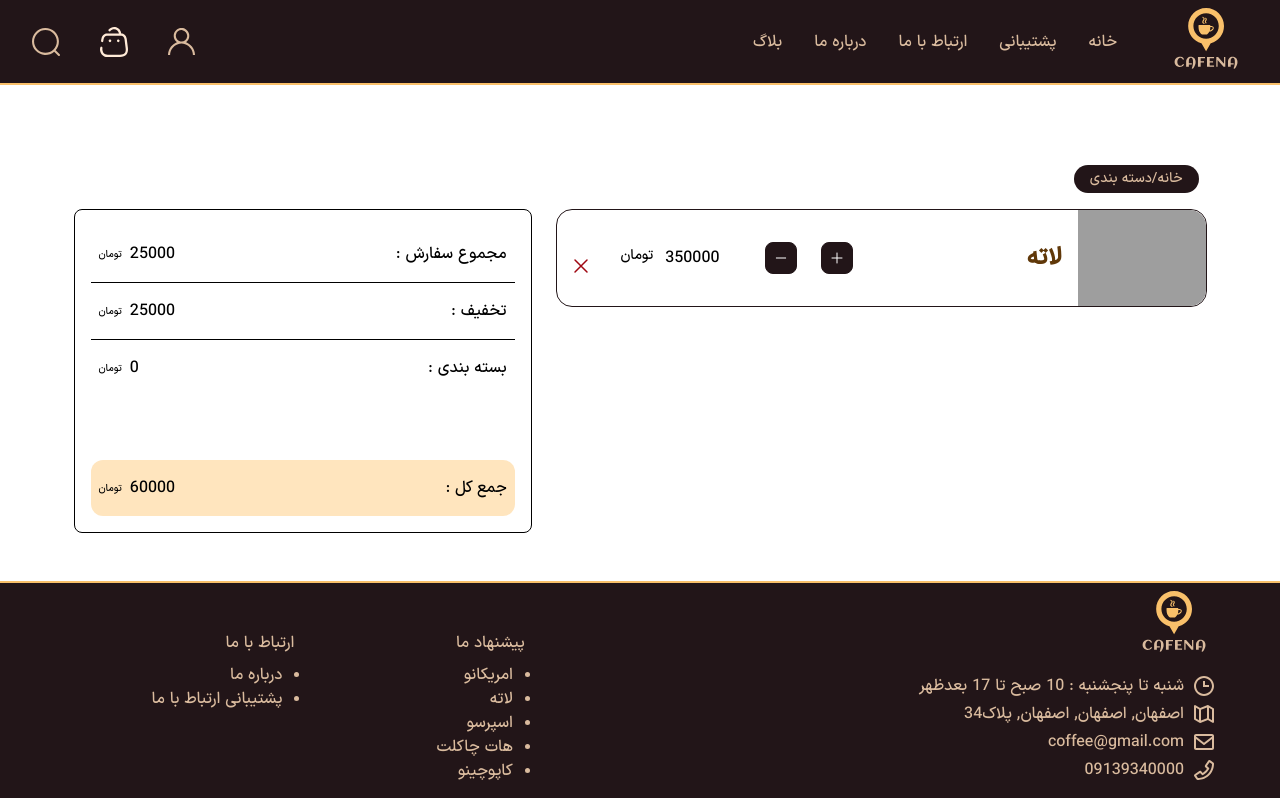
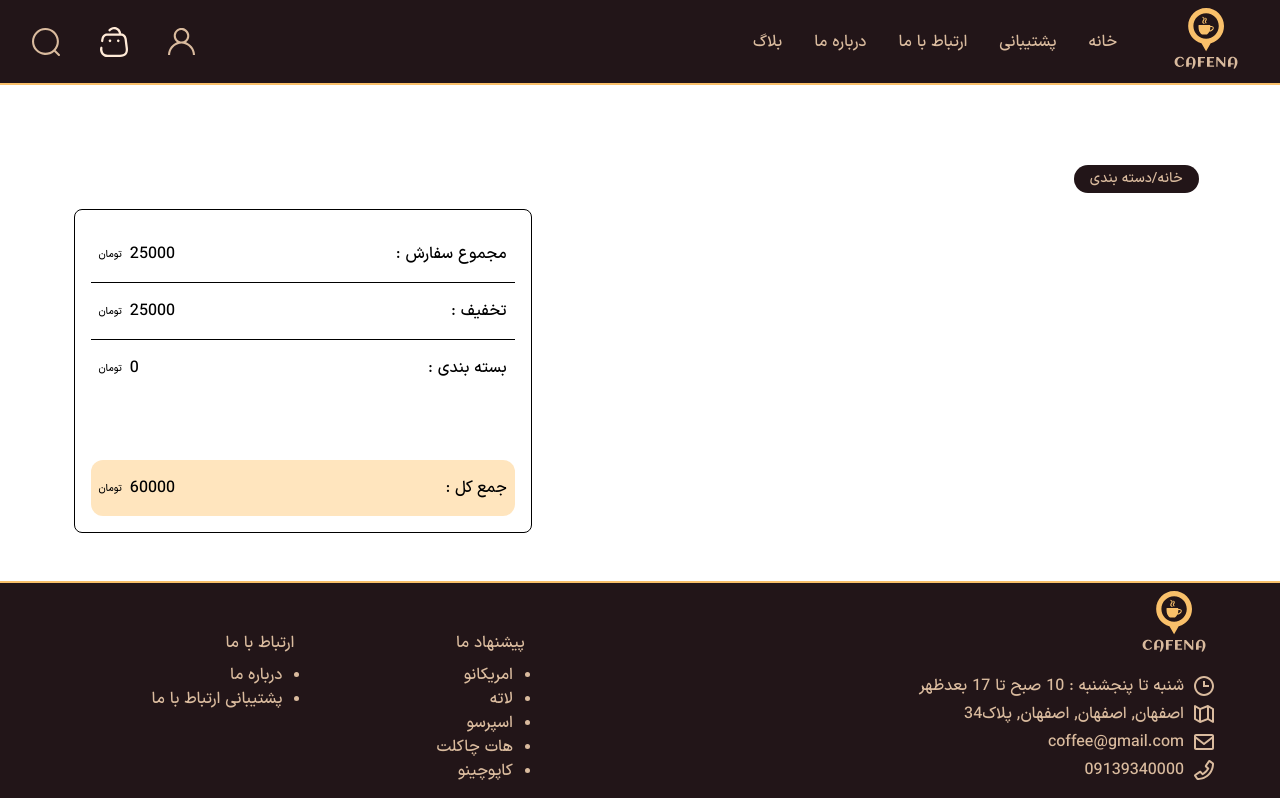
Before and after one commit to Mohammad2954/coffee-shop, a React (Vite) app: page /cart in a window 1280 px wide. Shown: the top 798 px of the page. Built offline with nearby package versions, Linux system fonts and the light colour scheme; grey boxes are pictures that could not be loaded.

Commit message:
feat:add logic  delet product item in basket

```diff
--- a/src/components/Cart/CartProduct.jsx
+++ b/src/components/Cart/CartProduct.jsx
@@ -1,25 +1,36 @@
+import { useCartStor } from "../../store/useCartStor";
 import AddProducts from "./AddProducts";
 
-function CartProduct() {
+function CartProduct({ name, image, price, sizePro, id }) {
+  const deletItem = useCartStor((state) => state.deletItem);
   return (
     <div className=" relative border border-coffee-bg  rounded-2xl mb-3 flex sm:items-center sm:justify-between flex-col sm:flex-row">
       <div className="flex items-center justify-between gap-4 flex-col sm:flex-row">
         <img
-          src="/img/pro/image.jpg"
+          src={image}
           alt=""
-          className="sm:w-32 w-full rounded-t-2xl sm:rounded-l-none sm:rounded-r-2xl"
+          className="sm:w-32 w-full h-[128px] rounded-t-2xl sm:rounded-l-none sm:rounded-r-2xl"
         />
-        <h3 className=" text-coffee font-bold text-2xl">لاته</h3>
+        <h3 className=" text-coffee font-bold text-2xl">{name}</h3>
+        <div className=" absolute top-2 right-4 bg-coffee-bg text-[10px] text-text-header rounded-full py-1 px-2">
+          {sizePro === "xl" ? "بزرگ" : sizePro === "lg" ? "متوسط" : "کوچک"}
+        </div>
       </div>
       <div className="flex items-center  relative sm:mb-0 mb-3 ">
         <div className="flex items-center gap-4 mr-8 ml-52">
           <AddProducts />
           <span className=" absolute left-16 flex gap-3 flex-row-reverse">
-            <p className="text-sm">تومان</p>350000
+            <p className="text-sm">تومان</p>
+            {price}
           </span>
         </div>
       </div>
-      <div className=" absolute left-3 cursor-pointer bottom-4 sm:bottom-7">
+      <div
+        onClick={() => {
+          deletItem(id, sizePro);
+        }}
+        className=" absolute left-3 cursor-pointer bottom-4 sm:bottom-13"
+      >
         <svg
           xmlns="http://www.w3.org/2000/svg"
           fill="none"
--- a/src/components/Product/Product.jsx
+++ b/src/components/Product/Product.jsx
@@ -7,9 +7,10 @@ import { useCartStor } from "../../store/useCartStor";
 
 function Product({ menu }) {
   const x = useParams();
-  const { id, name, story, image, ingredients, size } = menu.categories
-    .flatMap((e) => e.items)
-    .filter((e) => e.name === x.elemnt)[0];
+  const { id, name, story, image, ingredients, size, description } =
+    menu.categories
+      .flatMap((e) => e.items)
+      .filter((e) => e.name === x.elemnt)[0];
   const reduser = (dataPro, action) => {
     switch (action.type) {
       case "SizePro":
@@ -36,7 +37,7 @@ function Product({ menu }) {
     totalPrice: 1 * size["lg"],
   });
   const addCartStor = useCartStor((state) => state.addCart);
-
+  const delCart = useCartStor((state) => state.delCart);
   const handleaddCart = () => {
     const pro = {
       id,
@@ -46,6 +47,7 @@ function Product({ menu }) {
       count: dataPro ? dataPro.count : 1,
       sizePro: dataPro ? dataPro.sizePro : "lg",
       price: dataPro ? dataPro.totalPrice : 1 * size["lg"],
+      description,
     };
     addCartStor(pro);
   };
--- a/src/pages/Cart.jsx
+++ b/src/pages/Cart.jsx
@@ -1,7 +1,11 @@
 import BreadCramb from "../components/BreadCramb/BreadCramb";
 import CartProduct from "../components/Cart/CartProduct";
+import { useCartStor } from "../store/useCartStor";
 
 function Cart() {
+  const allItem = useCartStor((state) => state.item);
+  console.log(allItem);
+
   return (
     <div className="mt-20 max-w-content mx-auto px-8">
       <div>
@@ -9,7 +13,9 @@ function Cart() {
       </div>
       <div className="grid grid-cols-12 gap-6">
         <div className="col-span-full lg:col-span-7   ">
-          <CartProduct />
+          {allItem.map((e) => {
+            return <CartProduct key={e.id + e.sizePro} {...e} />;
+          })}
         </div>
         <div className="col-span-full lg:col-span-5 border rounded-lg ">
           <div className="p-4">
--- a/src/store/useCartStor.js
+++ b/src/store/useCartStor.js
@@ -12,7 +12,6 @@ export const useCartStor=create(persist((set)=>({
             return {item:[...state.item,pro]}
 
         }else{
-
             toast.error("در سبد خرید موجود است ")
             return {item:[...state.item]}
 
@@ -20,7 +19,10 @@ export const useCartStor=create(persist((set)=>({
 
 
     }),
-    delCart:()=>set({item:[]})
+    delCart:()=>set({item:[]}),
+    deletItem:(idElem,sizeElem)=>set((state)=>{
+        return {item: state.item.filter((e)=>!(e.id===idElem && e.sizePro===sizeElem))}
+    })
 }
 )
 )
```
